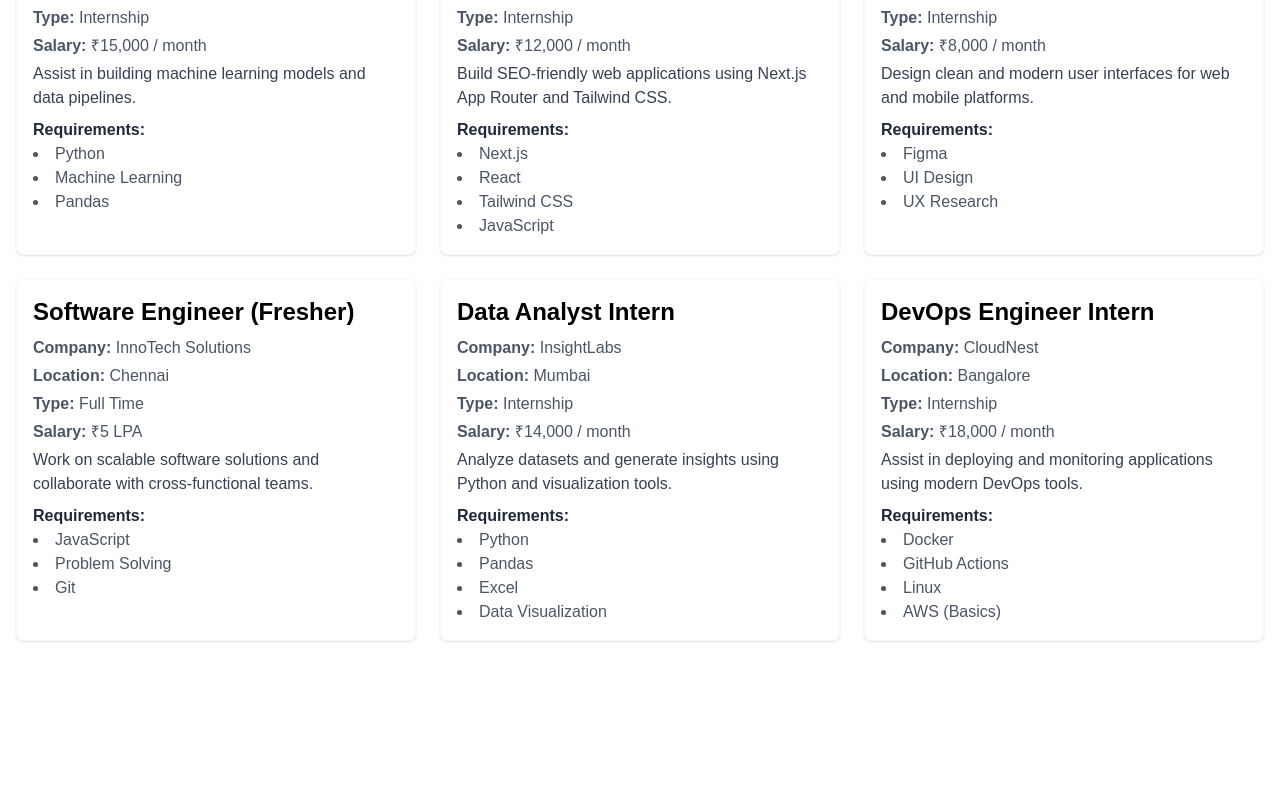
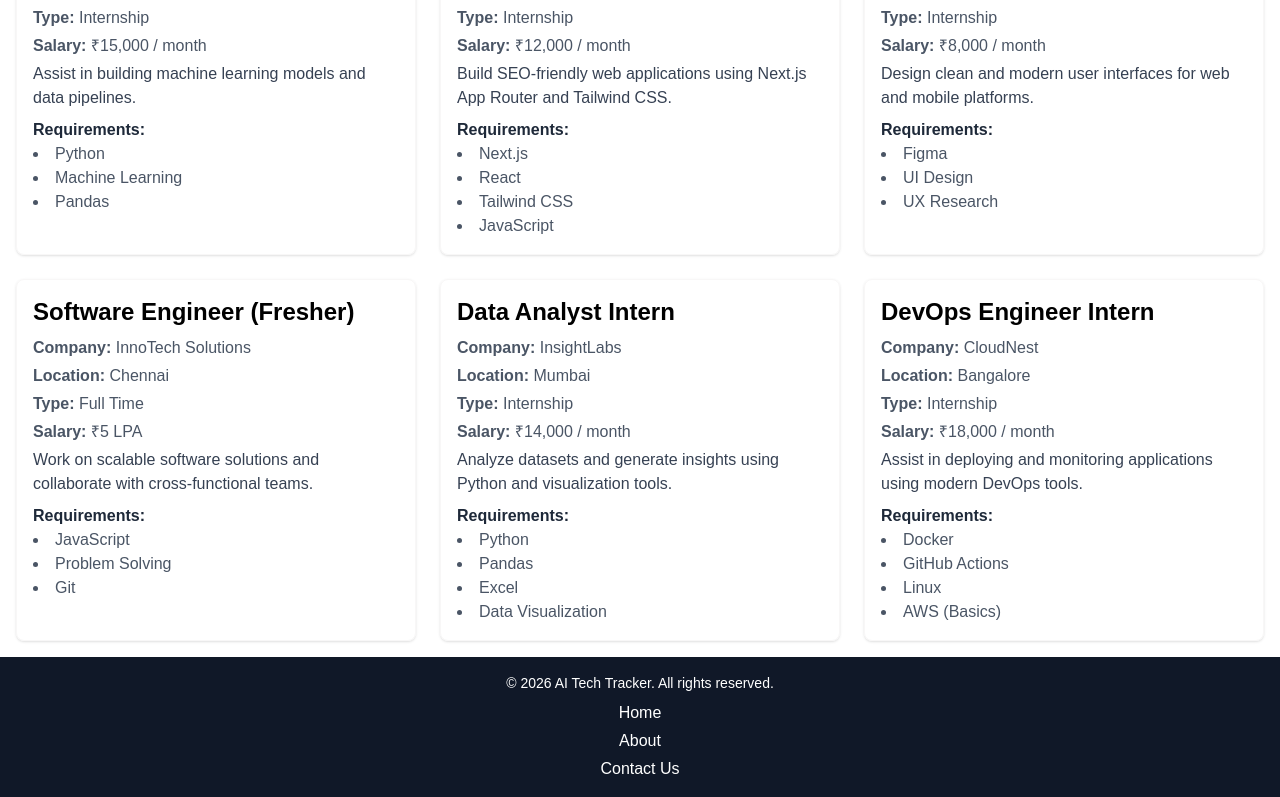
Before and after one commit to Dipali-git-coder/Job-Portal, a Next.js app in the folder my-app/: page / in a window 1280 px wide. Shown: the part 665-1462 px from the top of the page. Before the commit the page ends 1322 px from the top, so only its background shows below. Built offline with nearby package versions, Linux system fonts and the light colour scheme.

Commit message:
added a footer

```diff
--- /dev/null
+++ b/my-app/src/app/components/Footer.js
@@ -0,0 +1,19 @@
+import Link from "next/link";
+
+export default function Footer() {
+  return (
+    <footer className="bg-gray-900 text-white">
+      <div className="max-w-6xl mx-auto px-4 py-4 flex flex-col items-center">
+        <p className="text-sm mb-2 text-center">
+          &copy; {new Date().getFullYear()} AI Tech Tracker. All rights reserved.
+        </p>
+
+        <div className="flex flex-col space-y-1 text-center">
+          <Link href="/">Home</Link>
+          <Link href="/about">About</Link>
+          <Link href="/contact">Contact Us</Link>
+        </div>
+      </div>
+    </footer>
+  );
+}
--- a/my-app/src/app/layout.js
+++ b/my-app/src/app/layout.js
@@ -1,6 +1,7 @@
 import { Geist, Geist_Mono } from "next/font/google";
 import "./globals.css";
 import Navbar from "./components/Navbar";
+import Footer from "./components/Footer";
 
 const geistSans = Geist({
   variable: "--font-geist-sans",
@@ -25,6 +26,7 @@
       >
         <Navbar />
         {children}
+        <Footer />
       </body>
     </html>
   );
```
